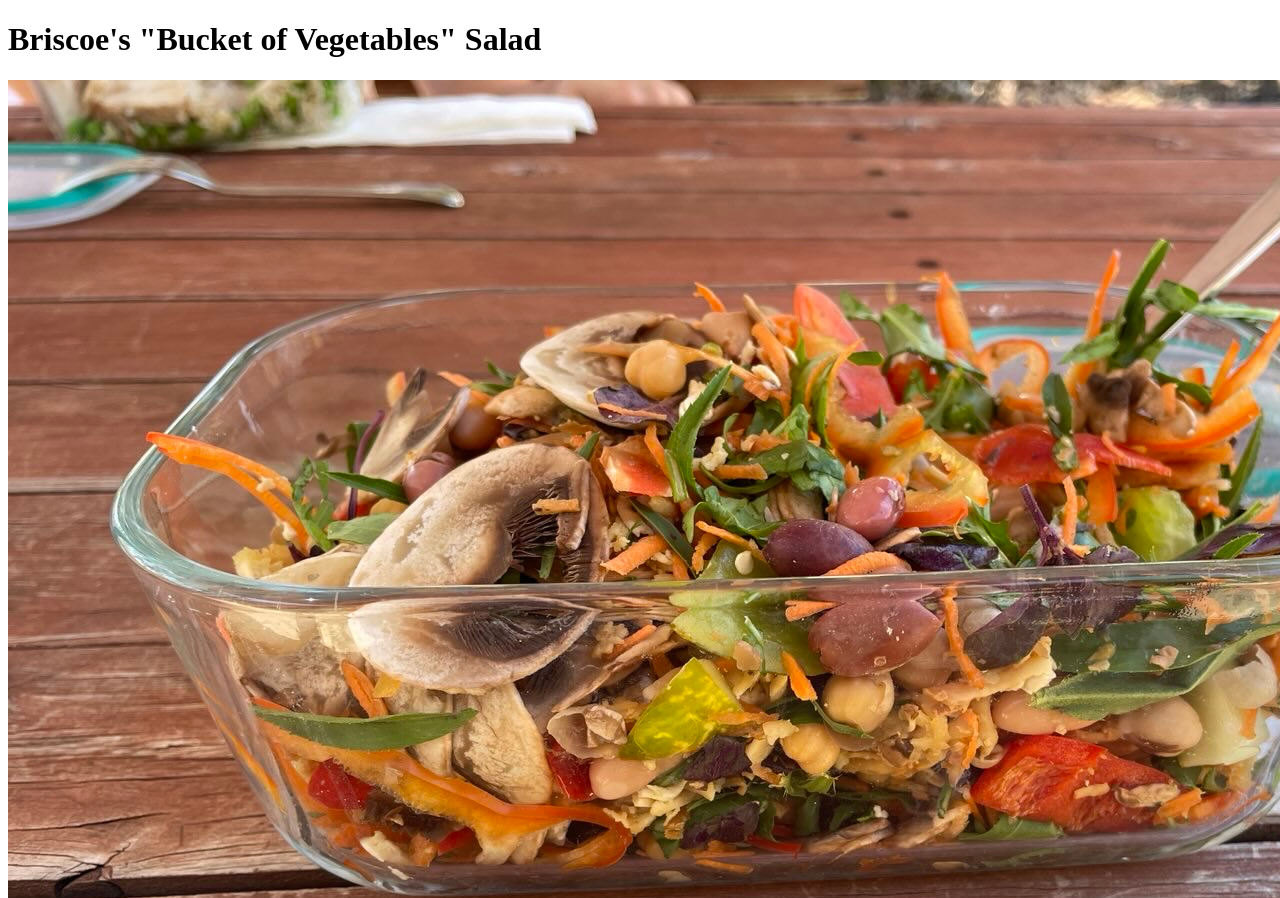
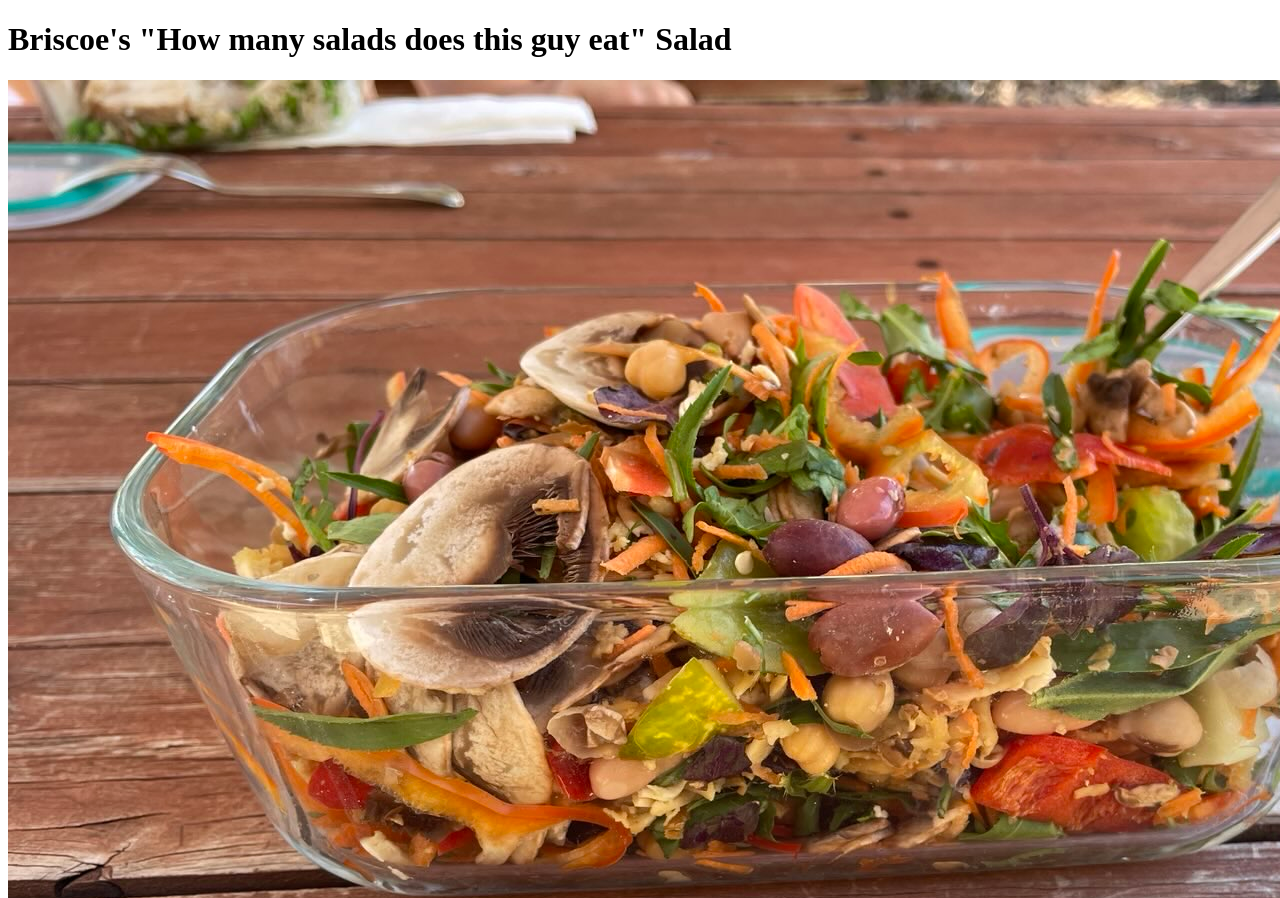
Before and after one commit to bjkerferd/odin-recipes, a plain HTML site: page recipes/a-third-salad.html in a window 1280 px wide. Shown: the top 898 px of the page. Drawn offline with Linux system fonts and the light colour scheme.

Commit message:
Update document titles throughout for semantics

```diff
--- a/recipes/a-third-salad.html
+++ b/recipes/a-third-salad.html
@@ -3,10 +3,10 @@
 <head>
     <meta charset="UTF-8">
     <meta name="viewport" content="width=device-width, initial-scale=1.0">
-    <title>Document</title>
+    <title>Briscoe's Recipes | Briscoe's "How many salads does this guy eat" Salad</title>
 </head>
 <body>
-    <h1>Briscoe's "Bucket of Vegetables" Salad</h1>
+    <h1>Briscoe's "How many salads does this guy eat" Salad</h1>
     <img src="../assets/salad.jpeg" alt="Briscoe's Bucket of Vegetables Salad on a picnic table" width="1600" height="1200">
     <p>This is a salad invented by Briscoe to include a <strong>lot of vegetables</strong> as well as <strong>beans</strong> and <strong>tofu</strong>.</p>
     <p>The idea behind the salad is to have an easy to meal-prep meal that keeps acceptably well in the fridge for <b>up to 8 days</b>. The recommended approach is to make the salad in bulk on a Saturday or Sunday, and then portion the salad out over each weekday. This typically yield about 6 regular portions, or 5 heavy portions.</p>
```
Also changed, not shown: index.html (+1 -1 lines), recipes/another-salad.html (+2 -2 lines), recipes/head-salad.html (+2 -2 lines), recipes/salad.html (+1 -1 lines).
